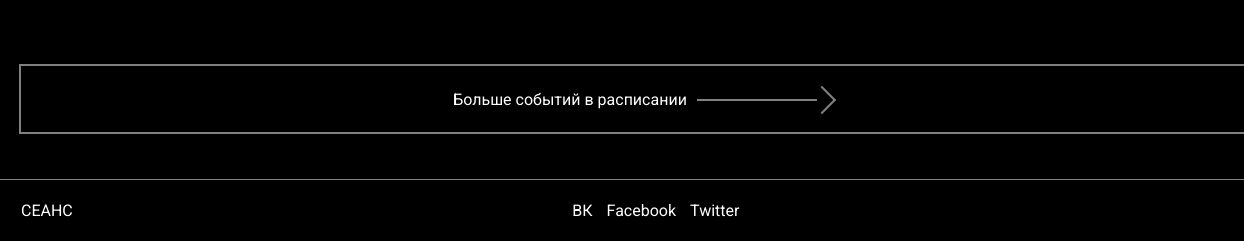
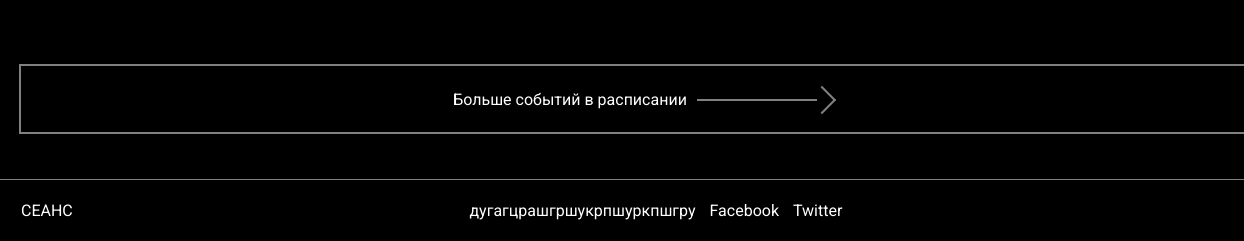
Before and after one commit to alexust1820/movie__home__alone, a plain HTML site: page index.html in a window 1280 px wide. Shown: the part 2465-2706 px from the top of the page, 0-1244 px from the left. Drawn offline with Linux system fonts and the light colour scheme.

Commit message:
my not first commit

```diff
--- a/index.html
+++ b/index.html
@@ -206,7 +206,7 @@
 	<footer>
 		<a class="seans" href="https://seance.ru/" target="blank">СЕАНС</a>
 		<div class="a">
-			<a href="https://vk.com/digital_banana" target="blank">ВК</a>
+			<a href="https://vk.com/digital_banana" target="blank">дугагцрашгршукрпшуркпшгру</a>
 			<a href="https://ru-ru.facebook.com/"target="blank">Facebook</a>
 			<a href="https://twitter.com/login?lang=ru"target="blank">Twitter</a>
 		</div>
```
